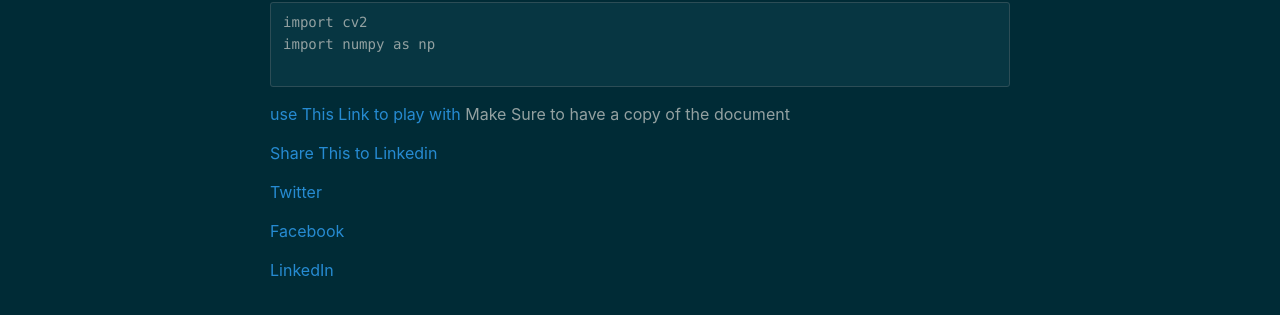
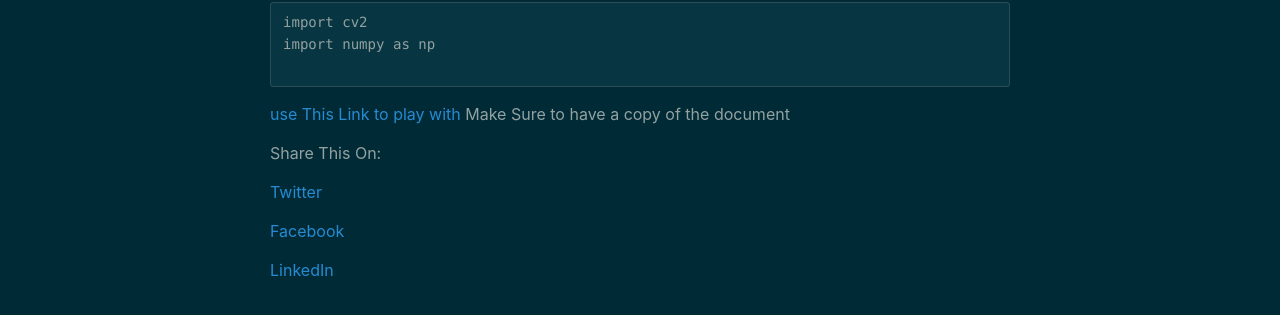
Before and after one commit to Sanjuvi/sanjeevi, a Jekyll site: the page built from _posts/2020-09-18-First-blog.md, in a window 1280 px wide. Shown: the part 298-613 px from the top of the page. Built offline with Jekyll 4.4.1, drawn with Linux system fonts in a browser that asks for light colours; our own code applies the rules of GitHub Pages for plain Markdown files.

Commit message:
Update 2020-09-18-First-blog.md

````diff
--- a/_posts/2020-09-18-First-blog.md
+++ b/_posts/2020-09-18-First-blog.md
@@ -9,7 +9,7 @@ import numpy as np
 ```
 [use This Link to play with](https://colab.research.google.com/drive/1FhjIQAL-EoS2eq23GpPhGZ2zAGaic8_o?usp=sharing){:target="_blank"} Make Sure to have a copy of the document
 
-[Share This to Linkedin](https://www.linkedin.com/shareArticle?mini=true&url={"https://sanjuvi.github.io/sanjeevii/2020/09/18/First-blog.html"}&title={"Python"}&summary={"Trick of the trade"}&source={"Github"}){:target="_blank"}
+Share This On:
 
 <a href="https://twitter.com/intent/tweet?{% if site.twitter.username %}via={{ site.twitter.username | url_encode }}&{% endif %}text={{ page.title | url_encode }}%20{{ page.url | absolute_url | url_encode }}" class="btn btn--twitter" onclick="window.open(this.href, 'window', 'left=20,top=20,width=500,height=500,toolbar=1,resizable=0'); return false;" title="{{ site.data.ui-text[site.locale].share_on_label | default: 'Share on' }} Twitter"><i class="fab fa-fw fa-twitter" aria-hidden="true"></i><span> Twitter</span></a>
 
````
